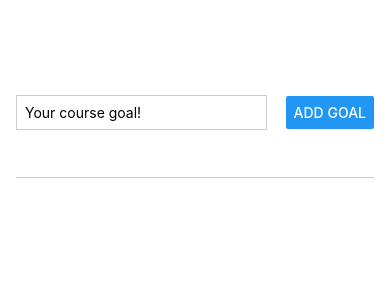
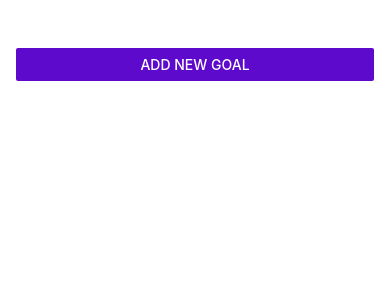
Before and after one commit to axxessgranted/GoalsListApp, a React Native app: screen / in a window 390 px wide. Shown: the top 300 px of the page. Built offline with nearby package versions, Linux system fonts and the light colour scheme.

Commit message:
Add basic modal for input

```diff
--- a/App.js
+++ b/App.js
@@ -1,10 +1,15 @@
 import { useState } from 'react';
-import { FlatList, StyleSheet, View } from 'react-native';
+import { Button, FlatList, StyleSheet, View } from 'react-native';
 import GoalInput from './components/GoalInput';
 import GoalItem from './components/GoalItem';
 
 export default function App() {
+  const [modalVisible, setModalVisible] = useState(false);
   const [courseGoals, setCourseGoals] = useState([]);
+
+  const startAddGoalHandler = () => {
+    setModalVisible(true);
+  };
 
   const addGoalHandler = (goalText) => {
     setCourseGoals((currentCourseGoals) => [
@@ -23,7 +28,12 @@
 
   return (
     <View style={styles.appContainer}>
-      <GoalInput addGoalHandler={addGoalHandler} />
+      <Button
+        title='Add New Goal'
+        color='#5e0acc'
+        onPress={startAddGoalHandler}
+      />
+      <GoalInput addGoalHandler={addGoalHandler} showModal={modalVisible} />
       <View style={styles.goalsContainer}>
         <FlatList
           data={courseGoals}
--- a/components/GoalInput.js
+++ b/components/GoalInput.js
@@ -1,7 +1,7 @@
 import { useState } from 'react';
-import { Button, TextInput, StyleSheet, View } from 'react-native';
+import { Button, Modal, TextInput, StyleSheet, View } from 'react-native';
 
-const GoalInput = ({ addGoalHandler }) => {
+const GoalInput = ({ addGoalHandler, showModal }) => {
   const [goalText, setGoalText] = useState('');
 
   const goalInputHandler = (enteredText) => {
@@ -14,6 +14,7 @@
   };
 
   return (
+    <Modal visible={showModal} animationType='slide'>
       <View style={styles.inputContainer}>
         <TextInput
           style={styles.textInput}
@@ -23,6 +24,7 @@
         />
         <Button title='Add Goal' onPress={onAddGoal} />
       </View>
+    </Modal>
   );
 };
 
```
Lines whose indentation alone changed are shown as unchanged.
